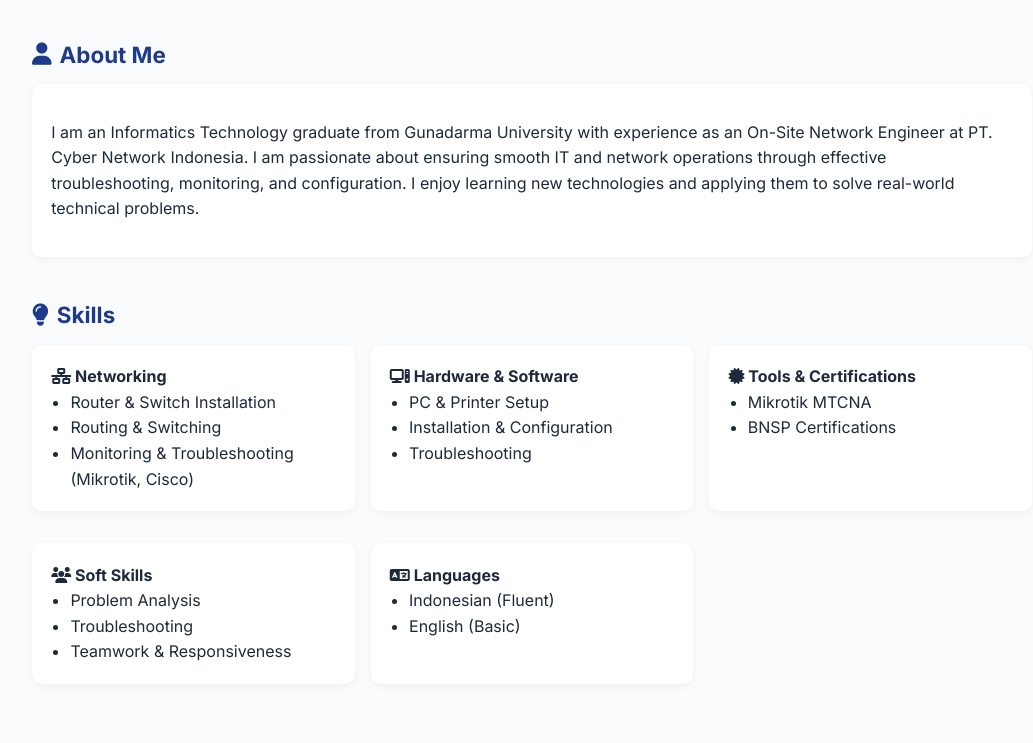
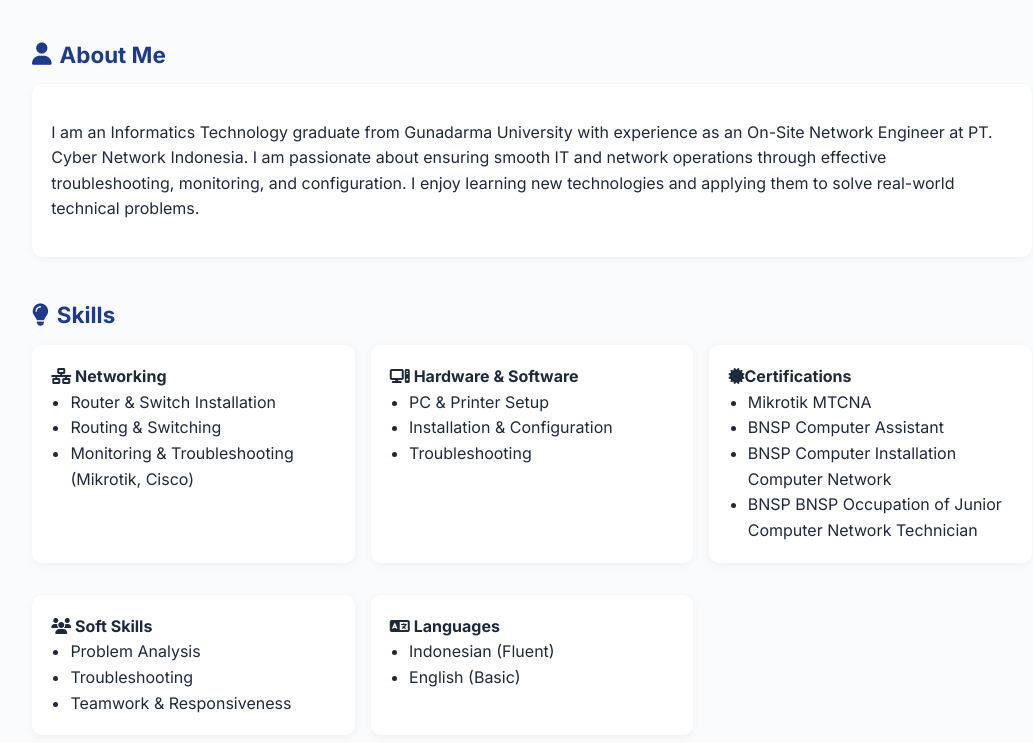
Before and after one commit to ekaarii/Portofolio, a plain HTML site: page index.html in a window 1280 px wide. Shown: the part 516-1259 px from the top of the page, without its empty margins (108-1141 px from the left). Drawn offline with Linux system fonts and the light colour scheme.

Commit message:
Update index.html

```diff
--- a/index.html
+++ b/index.html
@@ -87,10 +87,12 @@
           </ul>
         </div>
         <div class="card">
-          <strong><i class="fa-solid fa-certificate"></i> Tools & Certifications</strong>
+          <strong><i class="fa-solid fa-certificate"></i>Certifications</strong>
           <ul>
             <li>Mikrotik MTCNA</li>
-            <li>BNSP Certifications</li>
+            <li>BNSP Computer Assistant</li>
+            <li>BNSP Computer Installation Computer Network</li>
+            <li>BNSP BNSP Occupation of Junior Computer Network Technician</li>
           </ul>
         </div>
         <div class="card">
```
